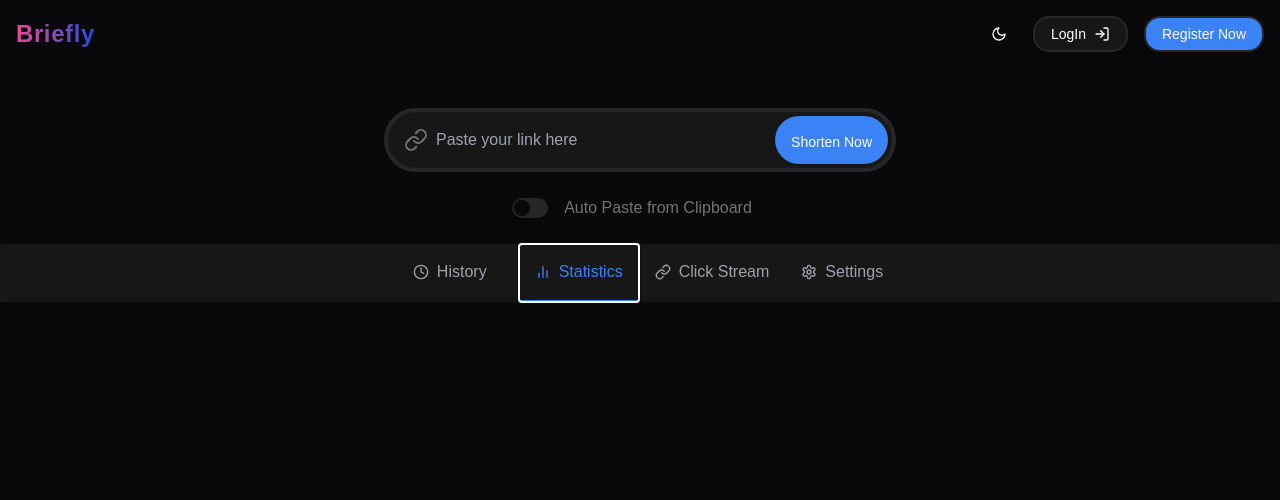
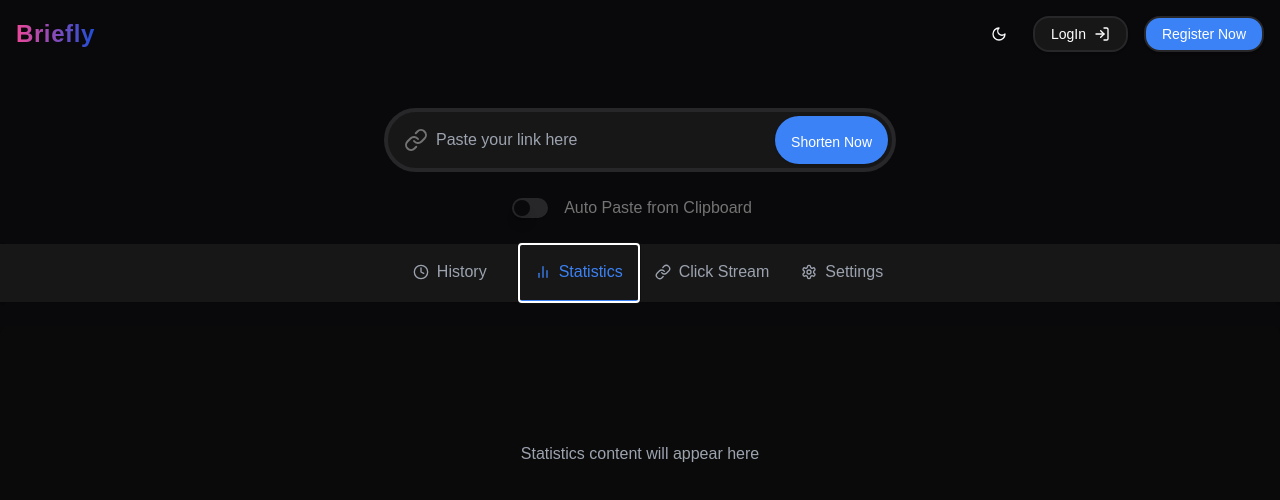
Before and after one commit to Uvais-Ahmad/cut-url, a Next.js app: page /home in a window 1280 px wide. Both pictures are taken after a click on the tab "Statistics". Shown: the top 500 px of the page. Built offline with nearby package versions, Linux system fonts and the light colour scheme; no server answers.

Commit message:
[Update] Home Page by adding custom components

```diff
--- a/app/home/page.tsx
+++ b/app/home/page.tsx
@@ -161,6 +161,24 @@
                                     <DataTable columns={column} data={data} />
                                 </div>
                             </TabsContent>
+
+                            <TabsContent value="statistics" className="mt-6">
+                                <div className="flex items-center justify-center h-64 bg-neutral-950 rounded-lg">
+                                    <p className="text-gray-400">Statistics content will appear here</p>
+                                </div>
+                            </TabsContent>
+
+                            <TabsContent value="clickstream" className="mt-6">
+                                <div className="flex items-center justify-center h-64 bg-neutral-950 rounded-lg">
+                                    <p className="text-gray-400">Click Stream content will appear here</p>
+                                </div>
+                            </TabsContent>
+
+                            <TabsContent value="settings" className="mt-6">
+                                <div className="flex items-center justify-center h-64 bg-neutral-950 rounded-lg">
+                                    <p className="text-gray-400">Settings content will appear here</p>
+                                </div>
+                            </TabsContent>
                         </Tabs>
                     </div>
                 </div>
```
